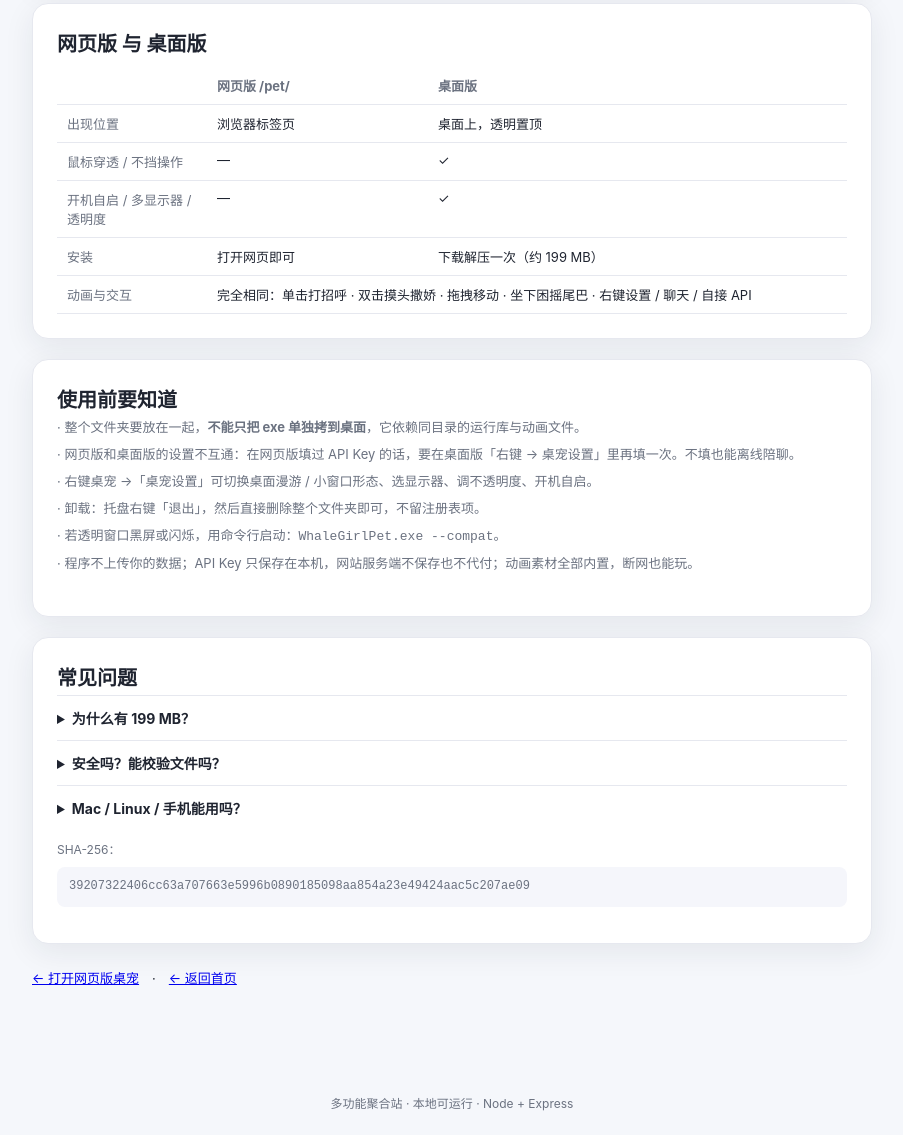
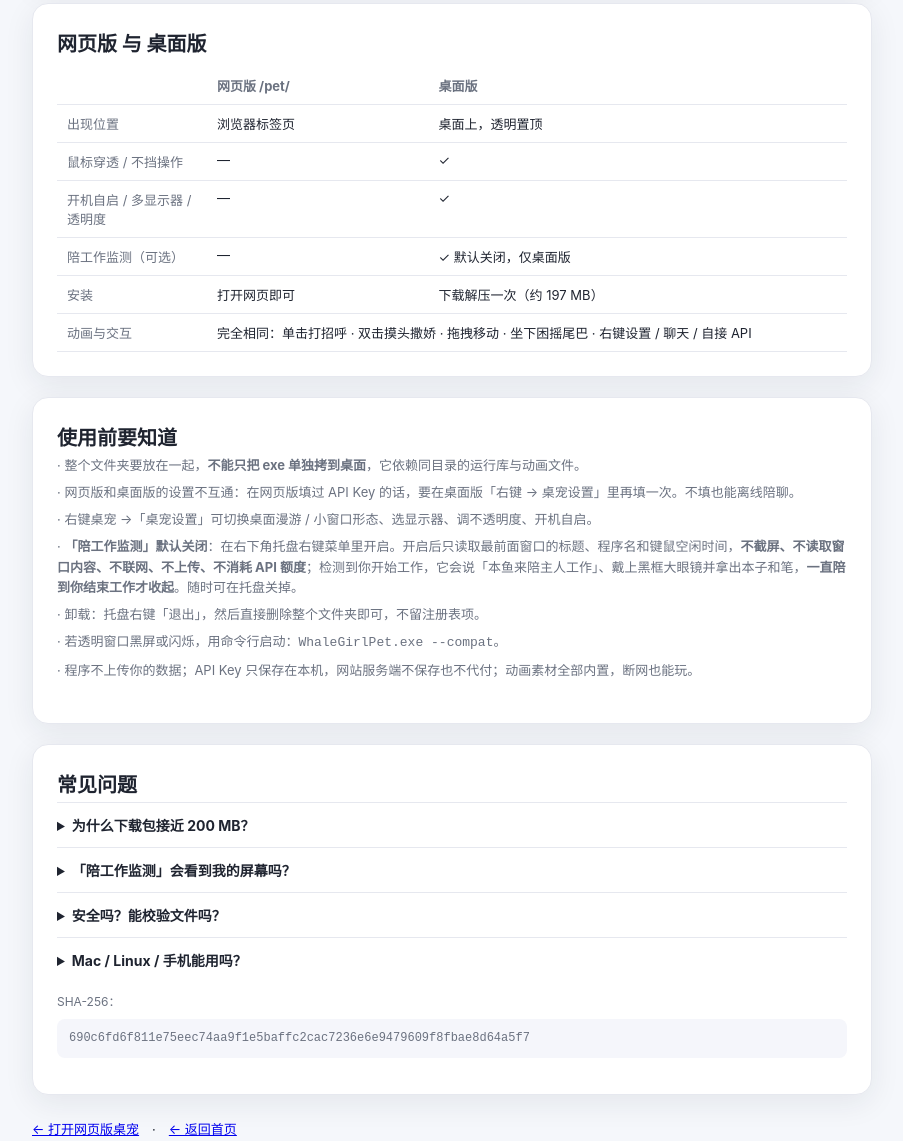
Before and after one commit to axiu-123/my-website, a website: page public/pet/desktop.html in a window 1280 px wide. Shown: the part 837-1978 px from the top of the page, without its empty margins (188-1091 px from the left). Drawn offline with Linux system fonts and the light colour scheme.

Commit message:
feat(pet): 桌面版 v2026.11.06.2 新增陪工作监测（默认关闭、仅桌面版），更新分发包与说明

```diff
--- a/public/pet/desktop.html
+++ b/public/pet/desktop.html
@@ -63,7 +63,8 @@
         <tr><td>出现位置</td><td>浏览器标签页</td><td>桌面上，透明置顶</td></tr>
         <tr><td>鼠标穿透 / 不挡操作</td><td>—</td><td>✓</td></tr>
         <tr><td>开机自启 / 多显示器 / 透明度</td><td>—</td><td>✓</td></tr>
-        <tr><td>安装</td><td>打开网页即可</td><td>下载解压一次（约 199 MB）</td></tr>
+        <tr><td>陪工作监测（可选）</td><td>—</td><td>✓ 默认关闭，仅桌面版</td></tr>
+        <tr><td>安装</td><td>打开网页即可</td><td>下载解压一次（<span id="sizeHint">约 200 MB</span>）</td></tr>
         <tr><td>动画与交互</td><td colspan="2">完全相同：单击打招呼 · 双击摸头撒娇 · 拖拽移动 · 坐下困摇尾巴 · 右键设置 / 聊天 / 自接 API</td></tr>
       </tbody>
     </table>
@@ -74,6 +75,7 @@
     <p class="desc" style="margin-bottom:6px">· 整个文件夹要放在一起，<b>不能只把 exe 单独拷到桌面</b>，它依赖同目录的运行库与动画文件。</p>
     <p class="desc" style="margin-bottom:6px">· 网页版和桌面版的设置不互通：在网页版填过 API Key 的话，要在桌面版「右键 → 桌宠设置」里再填一次。不填也能离线陪聊。</p>
     <p class="desc" style="margin-bottom:6px">· 右键桌宠 →「桌宠设置」可切换桌面漫游 / 小窗口形态、选显示器、调不透明度、开机自启。</p>
+    <p class="desc" style="margin-bottom:6px">· <b>「陪工作监测」默认关闭</b>：在右下角托盘右键菜单里开启。开启后只读取最前面窗口的标题、程序名和键鼠空闲时间，<b>不截屏、不读取窗口内容、不联网、不上传、不消耗 API 额度</b>；检测到你开始工作，它会说「本鱼来陪主人工作」、戴上黑框大眼镜并拿出本子和笔，<b>一直陪到你结束工作才收起</b>。随时可在托盘关掉。</p>
     <p class="desc" style="margin-bottom:6px">· 卸载：托盘右键「退出」，然后直接删除整个文件夹即可，不留注册表项。</p>
     <p class="desc" style="margin-bottom:6px">· 若透明窗口黑屏或闪烁，用命令行启动：<code>WhaleGirlPet.exe --compat</code>。</p>
     <p class="desc">· 程序不上传你的数据；API Key 只保存在本机，网站服务端不保存也不代付；动画素材全部内置，断网也能玩。</p>
@@ -81,8 +83,9 @@
 
   <div class="panel">
     <h2>常见问题</h2>
-    <details><summary>为什么有 199 MB？</summary><p>桌面版内置了一整套 Chromium 运行时（约 240 MB，压缩后约 100 MB）才能画透明窗口，另外还有 63 MB 的手绘逐帧动画素材（全部内联在页面里，所以离线也能动）。压缩包已排除了自检文件。</p></details>
-    <details><summary>安全吗？能校验文件吗？</summary><p>这是本站作者自己打包的绿色版，没有第三方安装器、不写注册表、不联网上传数据；未签名所以 Windows 会提示一次。下载后可用下面的 SHA-256 校验；解压后文件夹里有 README.txt 说明。</p></details>
+    <details><summary>为什么下载包接近 200 MB？</summary><p>桌面版内置了一整套 Chromium 运行时（约 240 MB，压缩后约 100 MB）才能画透明窗口，另外还有 63 MB 的手绘逐帧动画素材（全部内联在页面里，所以离线也能动）。压缩包已排除了自检文件。</p></details>
+    <details><summary>「陪工作监测」会看到我的屏幕吗？</summary><p>不会。它只调用 Windows 的前台窗口信息接口，拿三样东西：窗口标题、程序名、你多久没碰键鼠，用来判断「是不是在工作」。不截图、不录屏、不读取文件内容、不联网，也不需要 API Key。默认关闭，首次开启会先弹一次说明；关掉后程序完全不采样。网页版没有也不可能有这个功能——浏览器不允许网页静默读取用户的桌面状态。</p></details>
+    <details><summary>安全吗？能校验文件吗？</summary><p>这是本站作者自己打包的绿色版，没有第三方安装器、不写注册表、不会自动联网上传你的数据；未签名所以 Windows 会提示一次。下载后可用下面的 SHA-256 校验；解压后文件夹里有 README.txt 说明。</p></details>
     <details><summary>Mac / Linux / 手机能用吗？</summary><p>桌面版目前只提供 Windows 10/11 64 位。其它系统请直接用网页版，交互与动画完全一致，只是不能悬浮在桌面上。</p></details>
     <p class="note">SHA-256：<code class="sha" id="sha">读取中…</code></p>
   </div>
@@ -96,9 +99,11 @@ renderNav('pet');
 fetch('/pet/downloads/manifest.json')
   .then(function (r) { if (!r.ok) throw new Error('manifest ' + r.status); return r.json(); })
   .then(function (m) {
+    var mb = (m.size / 1048576).toFixed(1);
     document.getElementById('meta').innerHTML =
-      '版本 <b>' + m.version + '</b> · ' + (m.size / 1048576).toFixed(1) + ' MB · ' +
+      '版本 <b>' + m.version + '</b> · ' + mb + ' MB · ' +
       m.platform + ' · 构建于 ' + m.built;
+    document.getElementById('sizeHint').textContent = '约 ' + Math.round(m.size / 1048576) + ' MB';
     document.getElementById('sha').textContent = m.sha256;
   })
   .catch(function () {
```
Also changed, not shown: public/pet/downloads/manifest.json, 18 other files.
